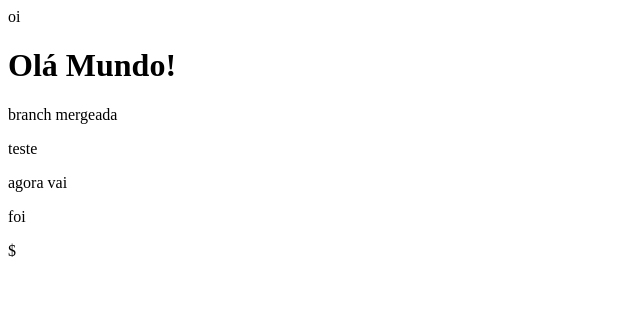
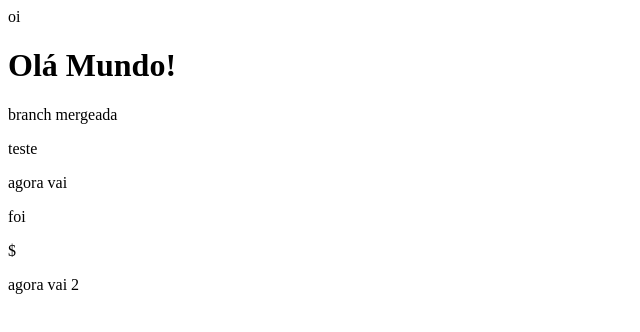
Before and after one commit to JefKazuma/teste-git, a plain HTML site: page index.html in a window 1280 px wide. Shown: the full height of the page, 0-640 px from the left. Drawn offline with Linux system fonts and the light colour scheme.

Commit message:
Teste agora vai 2

```diff
--- a/index.html
+++ b/index.html
@@ -13,5 +13,6 @@
     <p>agora vai</p>
     <p>foi</p>
     <p>$</p>
+    <p>agora vai 2</p>
   </body>
 </html>
```
